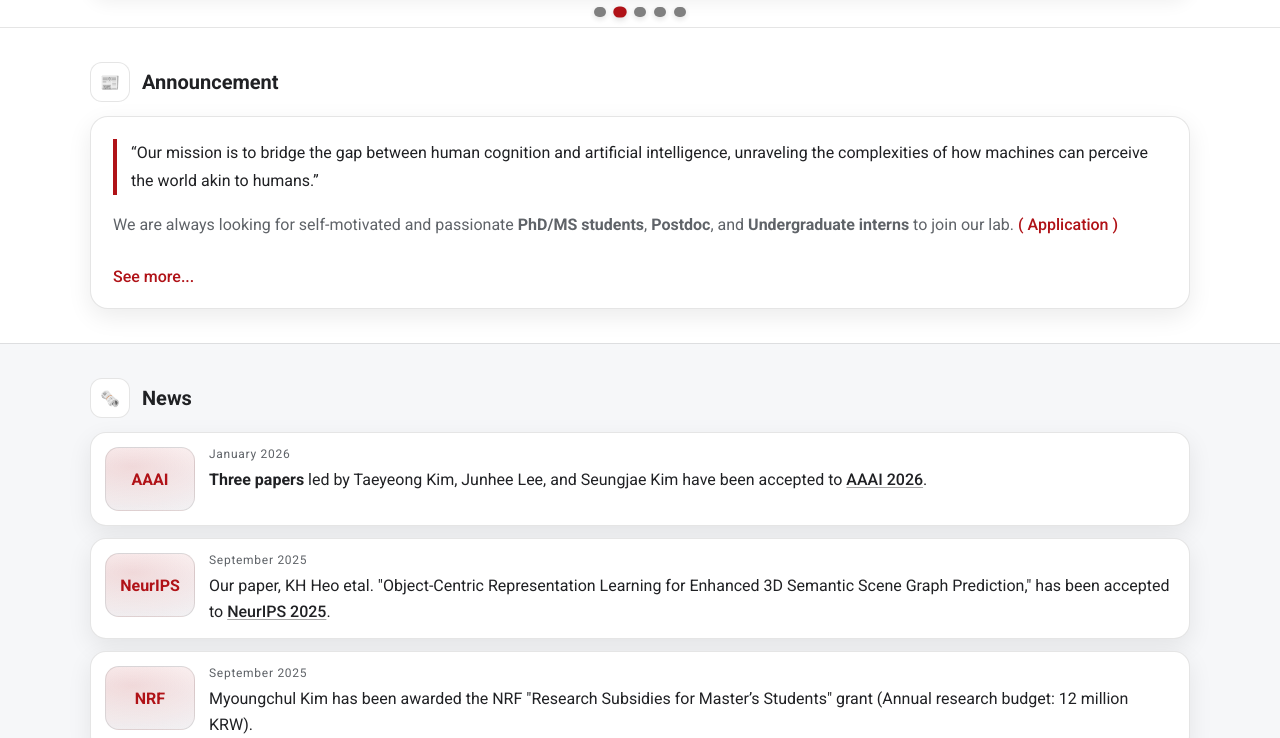
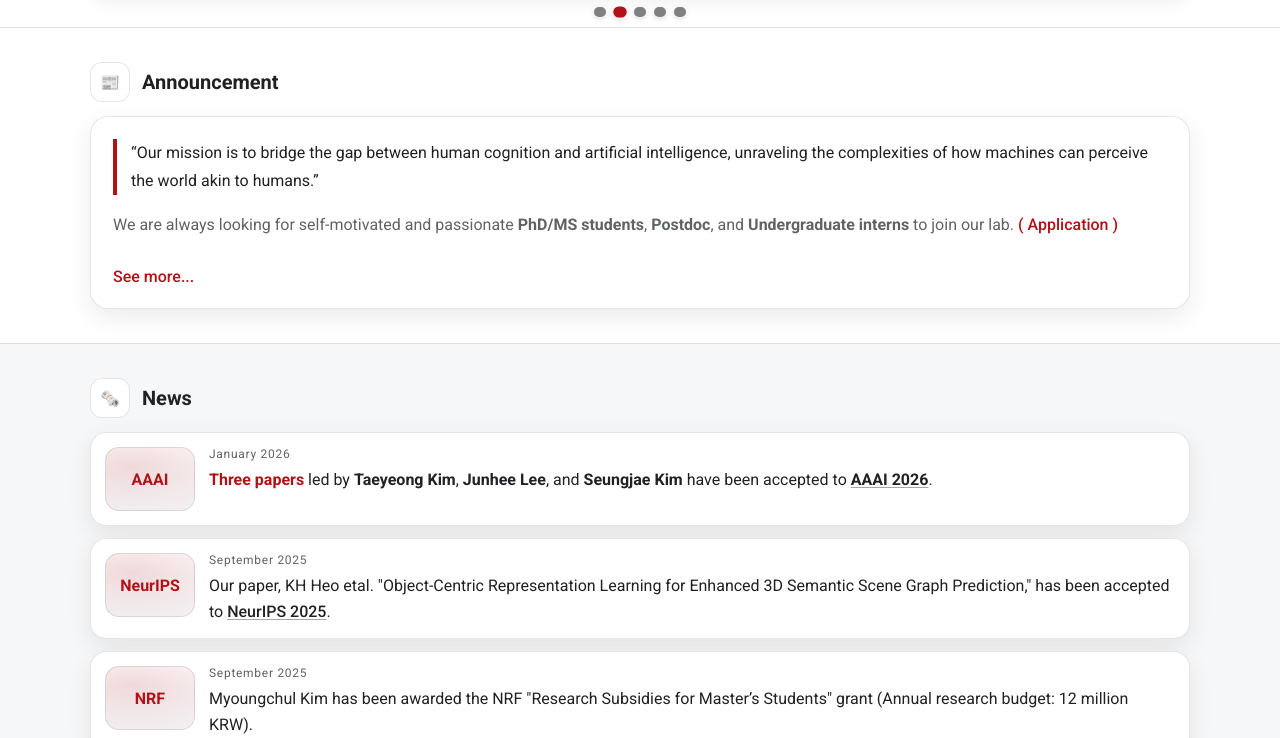
Before and after one commit to spoiuy3/VSLab_website, a Jekyll site: the page built from index.md, in a window 1280 px wide and 1400 px high, cut to the strip 662-1400 px from the top of the window. Built offline with Jekyll 4.4.1, drawn with Linux system fonts in a browser that asks for light colours.

Commit message:
Edit: details

```diff
--- a/assets/css/style.css
+++ b/assets/css/style.css
@@ -32,7 +32,7 @@ a{ color: inherit; text-decoration: none; }
    Top notice
 ========================= */
 .top-notice{
-  background: #111;
+  background: #2b0b0d;  /* 짙은 버건디(포인트와 조화) */
   color: #fff;
   font-size: 14px;
 }
@@ -45,12 +45,14 @@ a{ color: inherit; text-decoration: none; }
 }
 .top-notice__btn{
   color:#fff;
-  border: 1px solid rgba(255,255,255,0.25);
+  border: 1px solid rgba(255,255,255,0.30);
+  background: rgba(255,255,255,0.06);
   padding: 6px 10px;
   border-radius: 999px;
 }
 .top-notice__btn:hover{
-  border-color: rgba(255,255,255,0.6);
+  background: rgba(255,255,255,0.10);
+  border-color: rgba(255,255,255,0.55);
 }
 
 /* =========================
@@ -276,6 +278,10 @@ a{ color: inherit; text-decoration: none; }
 }
 .news .news-text a:hover{
   text-decoration-color: rgba(0,0,0,0.65);
+}
+.news-highlight{
+  color: var(--accent);
+  font-weight: 700; /* 원하면 600~800 조절 */
 }
 
 /* =========================
--- a/index.md
+++ b/index.md
@@ -146,8 +146,8 @@ permalink: /
         <div class="news-body">
           <div class="news-date">January 2026</div>
           <div class="news-text">
-            <strong>Three papers</strong> led by Taeyeong Kim, Junhee Lee, and Seungjae Kim have been accepted to
-            <a class="inline-link" href="https://aaai.org/conference/aaai/aaai-26/" target="_blank" rel="noopener">AAAI 2026</a>.
+            <span class="news-highlight">Three papers</span> led by <strong>Taeyeong Kim</strong>, <strong>Junhee Lee</strong>, and <strong>Seungjae Kim</strong> have been accepted to
+            <a href="https://aaai.org/conference/aaai/aaai-26/" target="_blank" rel="noopener"><strong>AAAI 2026</strong></a>.
           </div>
         </div>
       </article>
```
